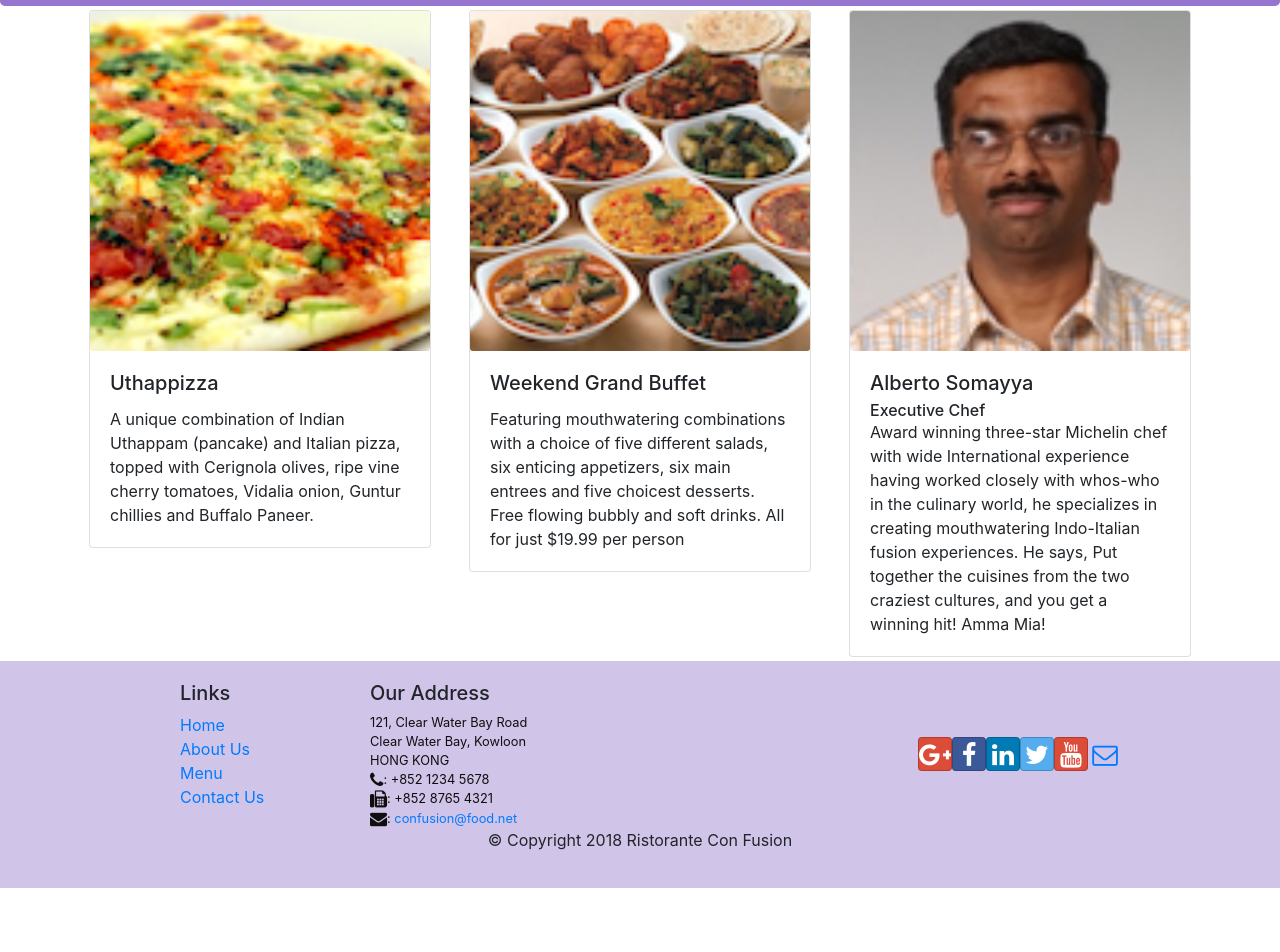
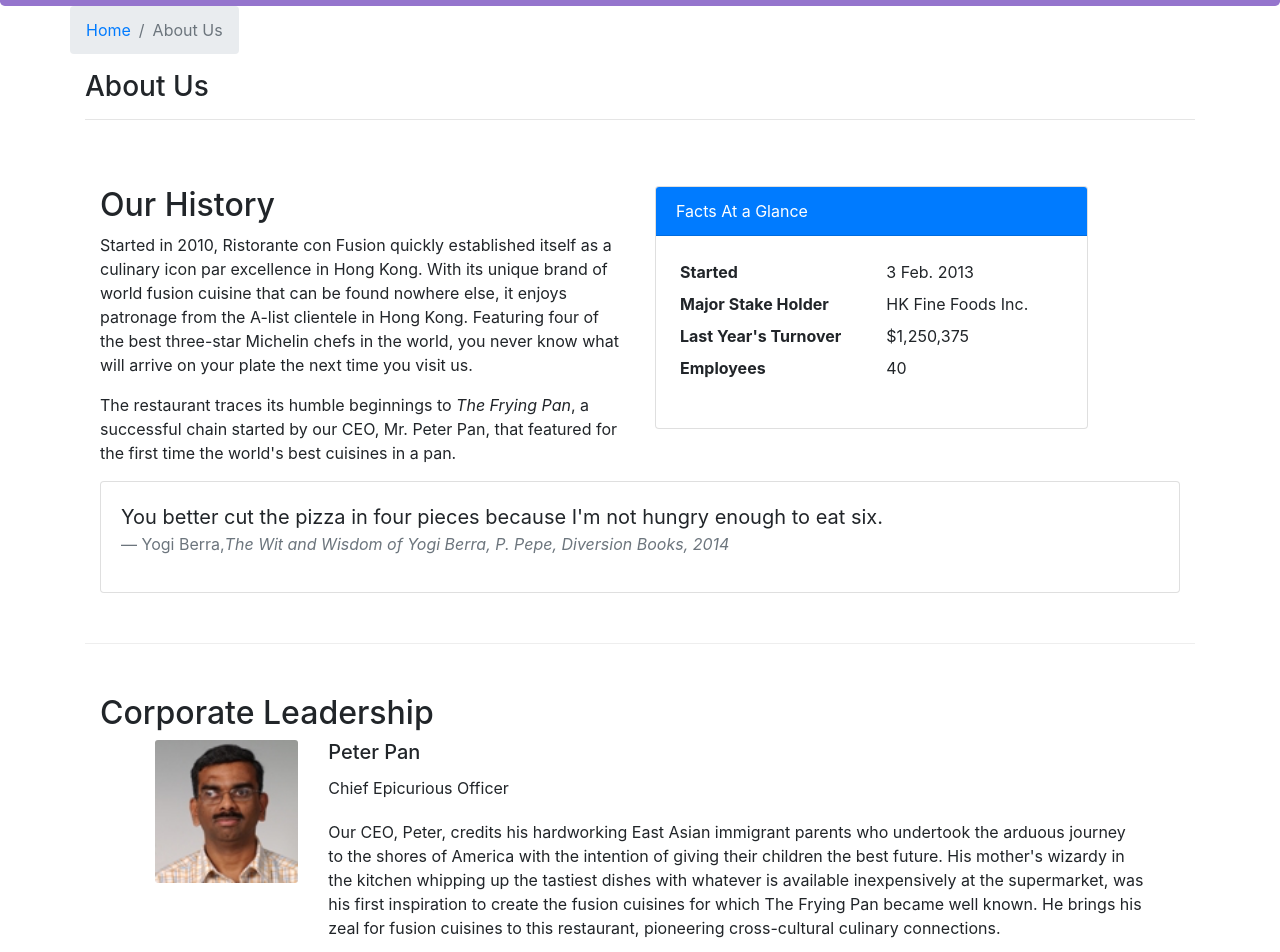
Before and after one commit to abarretti/conFusion-React, a React (Create React App) app: page /aboutus in a window 1280 px wide. Before the commit this address led to /home. Shown: the part 336-1288 px from the top of the page. Before the commit the page ends 1224 px from the top, so only its background shows below. Built offline with nearby package versions, Linux system fonts and the light colour scheme.

Commit message:
Week 2 Assignment

```diff
--- a/src/App.css
+++ b/src/App.css
@@ -31,3 +31,12 @@
 .navbar-dark {
     background-color: #512DA8;
 }
+
+.leader {
+  border: none;
+}
+
+.leader .card-body {
+  padding-left: 0px;
+  padding-top: 0px;
+}
--- /dev/null
+++ b/src/components/AboutComponent.js
@@ -0,0 +1,96 @@
+import React from 'react';
+import { Breadcrumb, BreadcrumbItem, Card, CardBody, CardHeader, CardImg, CardTitle, Media } from 'reactstrap';
+import { Link } from 'react-router-dom';
+
+function About(props) {
+
+    function RenderLeader({leader}) {
+      return (
+        <Card className="leader">
+          <div className="container">
+            <div className="row text-left">
+              <div className="col-12 col-sm-2">
+                <CardImg width="100%" src={leader.image} alt={leader.name} />
+              </div>
+              <div className="col-12 col-sm-10">
+                <CardTitle>{leader.name}</CardTitle>
+                <CardBody>{leader.designation}</CardBody>
+                <CardBody>{leader.description}</CardBody>
+              </div>
+            </div>
+          </div>
+        </Card>
+      );
+    }
+
+    const leaders = props.leaders.map((leader) => {
+        return (
+            <RenderLeader leader={leader} />
+        );
+    });
+
+    return (
+        <div className="container">
+            <div className="row">
+                <Breadcrumb>
+                    <BreadcrumbItem><Link to="/home">Home</Link></BreadcrumbItem>
+                    <BreadcrumbItem active>About Us</BreadcrumbItem>
+                </Breadcrumb>
+                <div className="col-12">
+                    <h3>About Us</h3>
+                    <hr />
+                </div>
+            </div>
+            <div className="row row-content">
+                <div className="col-12 col-md-6">
+                    <h2>Our History</h2>
+                    <p>Started in 2010, Ristorante con Fusion quickly established itself as a culinary icon par excellence in Hong Kong. With its unique brand of world fusion cuisine that can be found nowhere else, it enjoys patronage from the A-list clientele in Hong Kong.  Featuring four of the best three-star Michelin chefs in the world, you never know what will arrive on your plate the next time you visit us.</p>
+                    <p>The restaurant traces its humble beginnings to <em>The Frying Pan</em>, a successful chain started by our CEO, Mr. Peter Pan, that featured for the first time the world&apos;s best cuisines in a pan.</p>
+                </div>
+                <div className="col-12 col-md-5">
+                    <Card>
+                        <CardHeader className="bg-primary text-white">Facts At a Glance</CardHeader>
+                        <CardBody>
+                            <dl className="row p-1">
+                                <dt className="col-6">Started</dt>
+                                <dd className="col-6">3 Feb. 2013</dd>
+                                <dt className="col-6">Major Stake Holder</dt>
+                                <dd className="col-6">HK Fine Foods Inc.</dd>
+                                <dt className="col-6">Last Year&apos;s Turnover</dt>
+                                <dd className="col-6">$1,250,375</dd>
+                                <dt className="col-6">Employees</dt>
+                                <dd className="col-6">40</dd>
+                            </dl>
+                        </CardBody>
+                    </Card>
+                </div>
+                <div className="col-12">
+                    <Card>
+                        <CardBody className="bg-faded">
+                            <blockquote className="blockquote">
+                                <p className="mb-0">You better cut the pizza in four pieces because
+                                    I&apos;m not hungry enough to eat six.</p>
+                                <footer className="blockquote-footer">Yogi Berra,
+                                <cite title="Source Title">The Wit and Wisdom of Yogi Berra,
+                                    P. Pepe, Diversion Books, 2014</cite>
+                                </footer>
+                            </blockquote>
+                        </CardBody>
+                    </Card>
+                </div>
+            </div>
+            <div className="row row-content">
+                <div className="col-12">
+                    <h2>Corporate Leadership</h2>
+                </div>
+                <div className="col-12">
+                    <Media list>
+                        {leaders}
+                    </Media>
+                </div>
+            </div>
+        </div>
+    );
+}
+
+export default About;
--- a/src/components/MainComponent.js
+++ b/src/components/MainComponent.js
@@ -1,5 +1,6 @@
 import React, { Component } from 'react';
 import Home from './HomeComponent';
+import About from './AboutComponent';
 import Menu from './MenuComponent';
 import Contact from './ContactComponent';
 import DishDetail from './DishdetailComponent';
@@ -48,6 +49,7 @@
         <Header />
         <Switch>
           <Route path="/home" component={HomePage} />
+          <Route path="/aboutus" component={() => <About leaders={this.state.leaders} />} />
           <Route exact path="/menu" component={() => <Menu dishes={this.state.dishes} />} />
           <Route path="/menu/:dishId" component={DishWithId} />
           <Route exact path="/contactus" component={Contact} />
```
